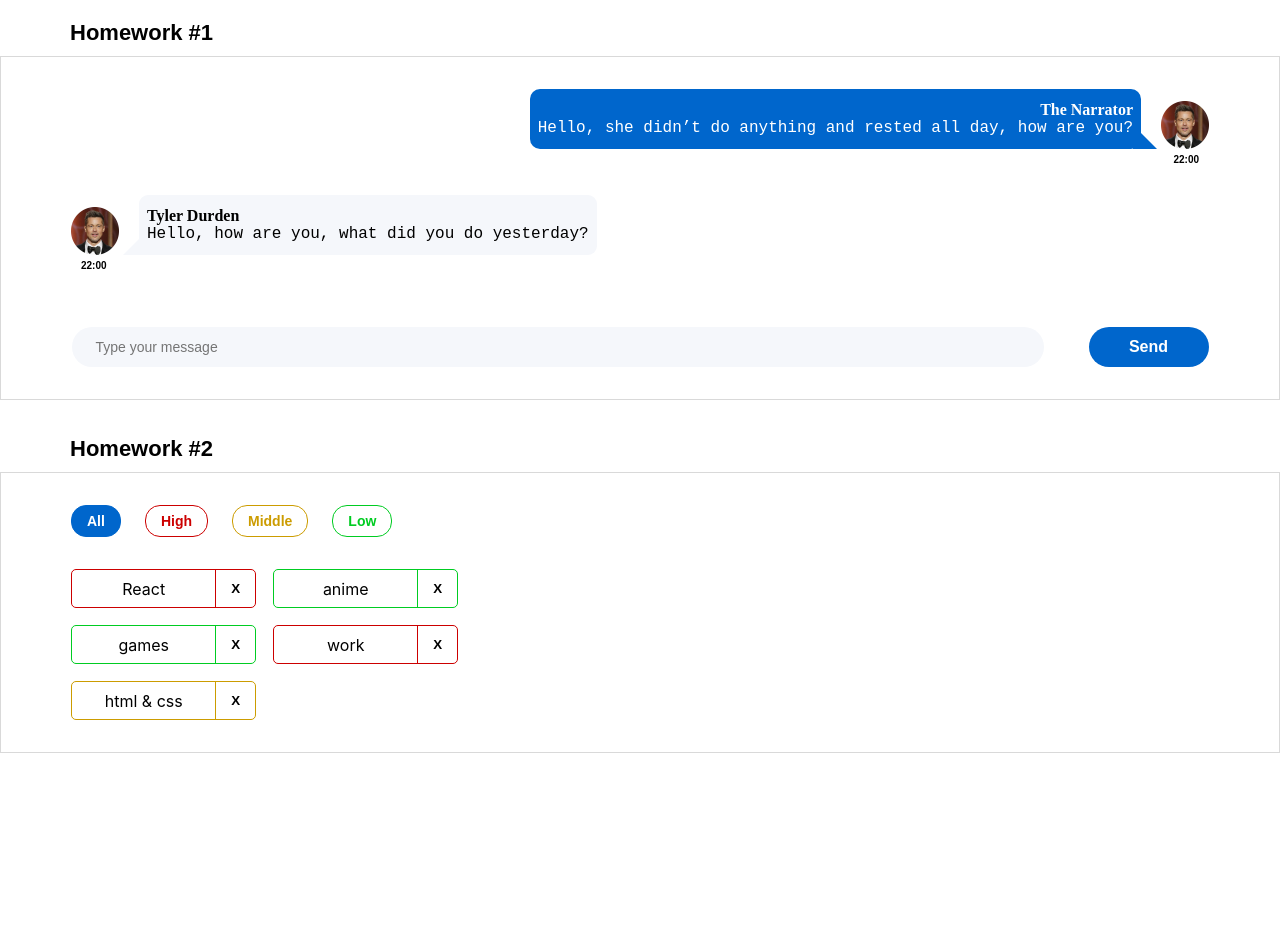
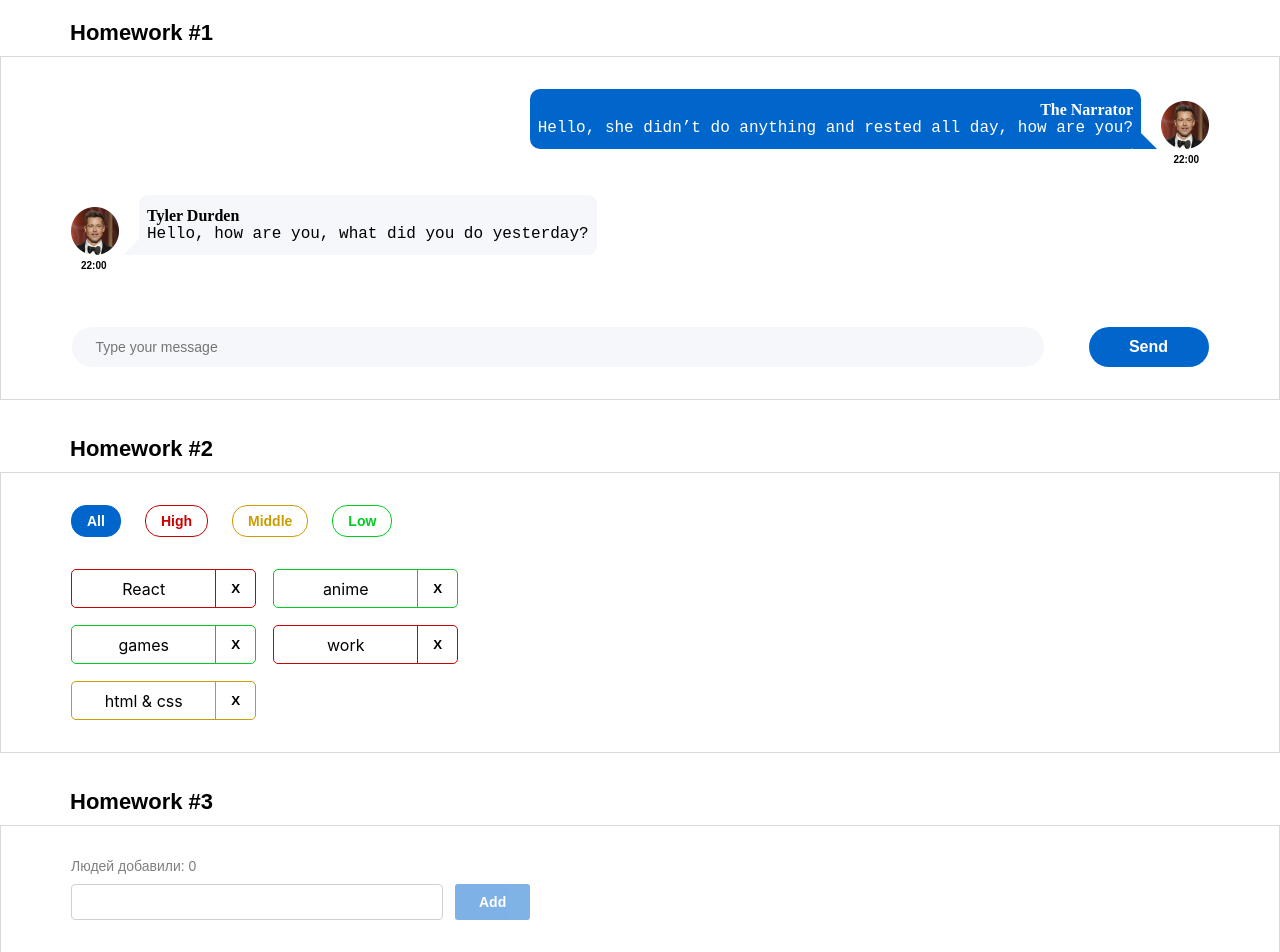
Before and after one commit to gabriilla87/homework-sprint2, a React (Create React App) app: page / in a window 1280 px wide. Shown: the top 952 px of the page. Before the commit the page ends 800 px from the top, so only its background shows below. Built offline with nearby package versions, Linux system fonts and the light colour scheme; the HTML template or start-up script is replaced by a standard one.

Commit message:
Third HW is done

```diff
--- a/src/index.css
+++ b/src/index.css
@@ -6,7 +6,7 @@
 
 body {
     margin: 0;
-    font-family: -apple-system, BlinkMacSystemFont, 'Segoe UI', 'Roboto',
+    font-family: Montserrat, -apple-system, BlinkMacSystemFont, 'Segoe UI', 'Roboto',
     'Oxygen', 'Ubuntu', 'Cantarell', 'Fira Sans', 'Droid Sans',
     'Helvetica Neue', sans-serif;
     -webkit-font-smoothing: antialiased;
--- a/src/s1-main/App.tsx
+++ b/src/s1-main/App.tsx
@@ -2,6 +2,7 @@
 import s from './App.module.css'
 import HW1 from '../s2-homeworks/hw01/HW1'
 import HW2 from "../s2-homeworks/hw02/HW2";
+import HW3 from "../s2-homeworks/hw03/HW3";
 
 function App() {
     return (
@@ -9,7 +10,7 @@
             <HW1/>
             {/*раскомментировать по ходу выполнения*/}
             <HW2/>
-            {/*<HW3/>*/}
+            <HW3/>
             {/*<HW4/>*/}
 
             {/*при выполнении дз 5 и более - закомментировать здесь дз 1-4, так как они есть внутри дз 5*/}
--- a/src/s2-homeworks/hw03/Greeting.module.css
+++ b/src/s2-homeworks/hw03/Greeting.module.css
@@ -1,35 +1,94 @@
 .greetingForm {
+    height: 372px;
 }
 
 .inputAndButtonContainer {
+    display: flex;
+    align-items: flex-start;
+    gap: 12px;
+    margin-top: 10px;
 }
 
 .error {
+    color: #C00;
+    font-family: Montserrat, sans-serif;
+    font-size: 14px;
+    font-weight: 400;
+    margin-bottom: 8px;
 }
 
 .input {
+    display: flex;
+    width: 372px;
+    height: 36px;
+    justify-content: center;
+    align-items: center;
+    flex-shrink: 0;
+    border: 1px solid #D1D1D1;
+    border-radius: 4px;
+    margin-bottom: 10px;
+    padding-left: 12px;
+    font-family: Montserrat, sans-serif;
+    color: #000;
+    font-size: 16px;
+    font-weight: 500;
 }
 
 .input:focus {
+    outline: 1px solid black;
 }
 
 .errorInput {
+    display: flex;
+    width: 372px;
+    height: 36px;
+    justify-content: center;
+    align-items: center;
+    flex-shrink: 0;
+    border: 1px solid #C00;
+    border-radius: 4px;
+    margin-bottom: 10px;
 }
 
 .button {
+    padding: 5px 24px;
+    height: 36px;
+    color: white;
+    background-color: #06C;
+    border-radius: 3px;
+    border-width: 0;
+    font-family: Montserrat, sans-serif;
+    font-size: 14px;
+    font-weight: 600;
+    line-height: 20px;
+    cursor: pointer;
 }
 
 .button:focus {
+    outline: 1px solid black;
 }
 
 .button:active {
+    opacity: 0.5;
 }
 
 .button:disabled {
+    opacity: 0.5;
+    cursor: default;
 }
 
 .text {
+    color: rgba(0, 0, 0, 0.50);
+    font-family: Montserrat, sans-serif;
+    font-size: 14px;
+    font-style: normal;
+    font-weight: 400;
+    line-height: normal;
 }
 
 .greeting {
+    color: #000;
+    font-family: Montserrat, sans-serif;
+    font-size: 14px;
+    font-weight: 500;
 }
--- a/src/s2-homeworks/hw03/Greeting.tsx
+++ b/src/s2-homeworks/hw03/Greeting.tsx
@@ -2,14 +2,14 @@
 import s from './Greeting.module.css'
 
 type GreetingPropsType = {
-    name: any // need to fix any
-    setNameCallback: any // need to fix any
-    addUser: any // need to fix any
-    onBlur: any // need to fix any
-    onEnter: any // need to fix any
-    error: any // need to fix any
-    totalUsers: any // need to fix any
-    lastUserName?: any // need to fix any
+    name: string // need to fix any
+    setNameCallback: (e: ChangeEvent<HTMLInputElement>) => void // need to fix any
+    addUser: () => void // need to fix any
+    onBlur: () => void // need to fix any
+    onEnter: (e: KeyboardEvent<HTMLInputElement>) => void // need to fix any
+    error: string // need to fix any
+    totalUsers: number // need to fix any
+    lastUserName?: string // need to fix any
 }
 
 // презентационная компонента (для верстальщика)
@@ -25,7 +25,7 @@
         lastUserName,
     } // деструктуризация пропсов
 ) => {
-    const inputClass = s.errorInput // need to fix with (?:)
+    const inputClass = error ? s.errorInput : s.input// need to fix with (?:)
 
     return (
         <div id={'hw3-form'} className={s.greetingForm}>
@@ -57,7 +57,7 @@
                     className={s.button}
                     disabled={!name.trim()}
                 >
-                    add
+                    Add
                 </button>
             </div>
 
--- a/src/s2-homeworks/hw03/GreetingContainer.tsx
+++ b/src/s2-homeworks/hw03/GreetingContainer.tsx
@@ -3,18 +3,29 @@
 import { UserType } from './HW3'
 
 type GreetingContainerPropsType = {
-    users: any // need to fix any
-    addUserCallback: any // need to fix any
+    users: Array<UserType> // need to fix any
+    addUserCallback: (name: string) => void // need to fix any
 }
 
-export const pureAddUser = (name: any, setError: any, setName: any, addUserCallback: any) => {
+export const pureAddUser = (name: string, setError: (error: string) => void, setName: (name: string) => void, addUserCallback: (name: string) => void) => {
+    if(!name.trim()) {
+        setError("Ошибка! Введите имя!")
+    } else {
+        addUserCallback(name);
+        setName("");
+    }
     // если имя пустое - показать ошибку, иначе - добавить юзера и очистить инпут
 }
 
-export const pureOnBlur = (name: any, setError: any) => { // если имя пустое - показать ошибку
+export const pureOnBlur = (name: string, setError: (error: string) => void) => {
+    if(!name.trim()) setError("Ошибка! Введите имя!")
+
+    // если имя пустое - показать ошибку
 }
 
-export const pureOnEnter = (e: any, addUser: any) => { // если нажата кнопка Enter - добавить
+export const pureOnEnter = (e: KeyboardEvent<HTMLInputElement>, addUser: () => void) => {
+    if(e.key === "Enter") addUser()
+    // если нажата кнопка Enter - добавить
 }
 
 // более простой и понятный для новичков
@@ -26,11 +37,11 @@
     addUserCallback,
 }) => {
     // деструктуризация пропсов
-    const [name, setName] = useState<any>('') // need to fix any
-    const [error, setError] = useState<any>('') // need to fix any
+    const [name, setName] = useState<string>('') // need to fix any
+    const [error, setError] = useState<string>('') // need to fix any
 
-    const setNameCallback = (e: any) => { // need to fix any
-        setName('some name') // need to fix
+    const setNameCallback = (e: ChangeEvent<HTMLInputElement>) => { // need to fix any
+        setName(e.currentTarget.value) // need to fix
 
         error && setError('')
     }
@@ -42,12 +53,12 @@
         pureOnBlur(name, setError)
     }
 
-    const onEnter = (e: any) => {
+    const onEnter = (e: KeyboardEvent<HTMLInputElement>) => {
         pureOnEnter(e, addUser)
     }
 
-    const totalUsers = 0 // need to fix
-    const lastUserName = 'some name' // need to fix
+    const totalUsers = users.length // need to fix
+    const lastUserName = users.length > 0 ? users[users.length - 1].name : '' // need to fix
 
     return (
         <Greeting
--- a/src/s2-homeworks/hw03/HW3.tsx
+++ b/src/s2-homeworks/hw03/HW3.tsx
@@ -19,25 +19,24 @@
 
 // types
 export type UserType = {
-    _id: any // need to fix any
-    name: any // need to fix any
+    _id: string // need to fix any
+    name: string // need to fix any
 }
 
-export const pureAddUserCallback = (name: any, setUsers: any, users: any) => { // need to fix any
-    const user = { // need to fix
-    }
+export const pureAddUserCallback = (name: string, setUsers: (users: Array<UserType>) => void, users: Array<UserType>) => { // need to fix any
+    const user: UserType = {_id: v1(), name: name} // need to fix
     setUsers([...users, user])
 }
 
 const HW3 = () => {
-    const [users, setUsers] = useState<any>([]) // need to fix any
+    const [users, setUsers] = useState<Array<UserType>>([]) // need to fix any
 
-    const addUserCallback = (name: any) => { // need to fix any
+    const addUserCallback = (name: string) => { // need to fix any
         pureAddUserCallback(name, setUsers, users)
     }
 
     return (
-        <div id={'hw3'}>
+        <div id={'hw3'} style={{width: '100%', marginBottom: "36px"}}>
             <div className={s2.hwTitle}>Homework #3</div>
             {/*для автоматической проверки дз (не менять)*/}
 
```
